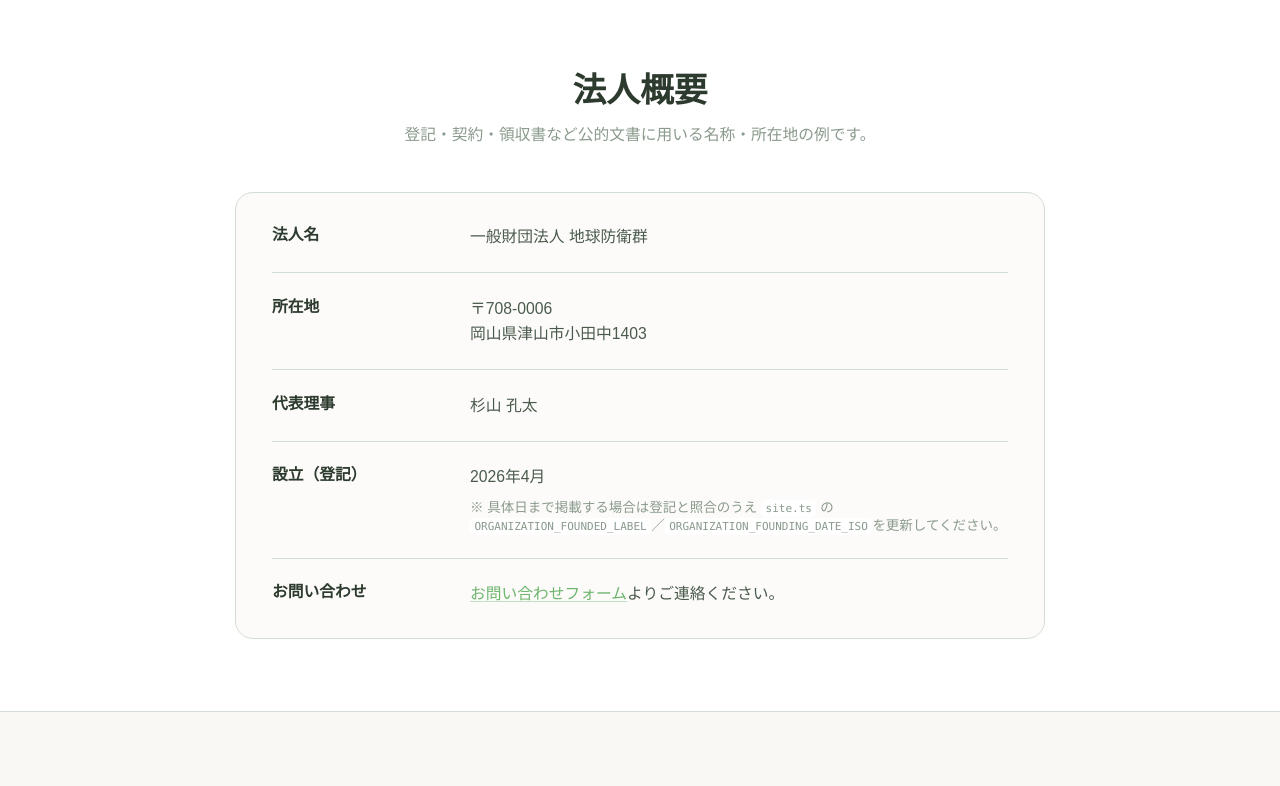
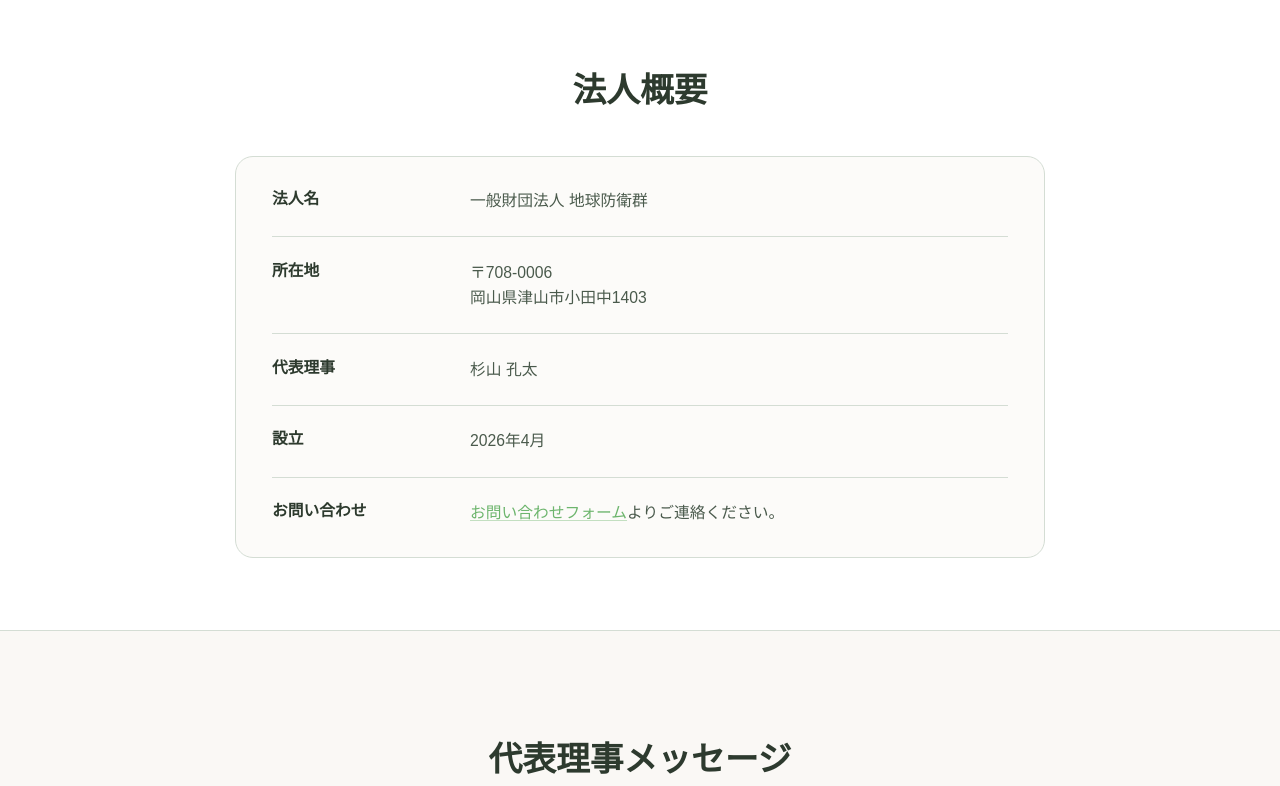
Before and after one commit to haitakamak-cmyk/earth-savers-web, a Next.js app: page /about in a window 1280 px wide. Shown: the part 494-1280 px from the top of the page. Built offline with nearby package versions, Linux system fonts and the light colour scheme; a web font is replaced by a local one.

Commit message:
chore: earth-savers-web の未コミット変更をまとめて反映

```diff
--- a/src/app/about/page.tsx
+++ b/src/app/about/page.tsx
@@ -86,7 +86,7 @@ const faqItems = [
   },
   {
     q: "水源地保全とは具体的に何をする活動ですか？",
-    a: "外資などによる買収リスクのある土地を財団が取得して守るほか、放置された山林の草刈りや間伐、水脈の整備を行い、豊かな水を生む「本来の森」の力を取り戻す活動です。",
+    a: "外部資本などによる買収リスクのある土地を財団が取得して守るほか、放置された山林の草刈りや間伐、水脈の整備を行い、豊かな水を生む「本来の森」の力を取り戻す活動です。",
   },
   {
     q: "取材依頼や講演依頼はどうすればよいですか？",
@@ -146,9 +146,6 @@ export default function AboutPage() {
           <h2 className="text-center font-serif text-2xl font-bold text-text-primary sm:text-3xl">
             法人概要
           </h2>
-          <p className="mt-3 text-center text-sm text-text-muted">
-            登記・契約・領収書など公的文書に用いる名称・所在地の例です。
-          </p>
           <dl className="mt-10 divide-y divide-border rounded-2xl border border-border bg-ivory/60 px-5 py-2 sm:px-8">
             <div className="grid gap-1 py-4 sm:grid-cols-[10rem_1fr] sm:gap-4 sm:py-5">
               <dt className="text-sm font-semibold text-text-primary">法人名</dt>
@@ -173,21 +170,9 @@ export default function AboutPage() {
               </dd>
             </div>
             <div className="grid gap-1 py-4 sm:grid-cols-[10rem_1fr] sm:gap-4 sm:py-5">
-              <dt className="text-sm font-semibold text-text-primary">設立（登記）</dt>
+              <dt className="text-sm font-semibold text-text-primary">設立</dt>
               <dd className="text-sm leading-relaxed text-text-secondary">
                 {ORGANIZATION_FOUNDED_LABEL}
-                <span className="mt-2 block text-xs text-text-muted">
-                  ※ 具体日まで掲載する場合は登記と照合のうえ{" "}
-                  <code className="rounded bg-white px-1 py-0.5 text-[11px]">site.ts</code>{" "}
-                  の <code className="rounded bg-white px-1 py-0.5 text-[11px]">
-                    ORGANIZATION_FOUNDED_LABEL
-                  </code>
-                  ／
-                  <code className="rounded bg-white px-1 py-0.5 text-[11px]">
-                    ORGANIZATION_FOUNDING_DATE_ISO
-                  </code>
-                  を更新してください。
-                </span>
               </dd>
             </div>
             <div className="grid gap-1 py-4 sm:grid-cols-[10rem_1fr] sm:gap-4 sm:py-5">
@@ -276,7 +261,7 @@ export default function AboutPage() {
                     <span className="shrink-0 w-5 h-5 rounded-full bg-coral/10 flex items-center justify-center mt-0.5">
                       <span className="w-2 h-2 rounded-full bg-coral" />
                     </span>
-                    外国資本による水源地の買収と、メガソーラー等による山林の乱開発
+                    外部資本による水源地の買収と、メガソーラー等による山林の乱開発
                   </li>
                   <li className="flex items-start gap-2">
                     <span className="shrink-0 w-5 h-5 rounded-full bg-coral/10 flex items-center justify-center mt-0.5">
--- a/src/app/activities/page.tsx
+++ b/src/app/activities/page.tsx
@@ -48,7 +48,7 @@ const activities: Activity[] = [
     tagColor: "text-aqua bg-aqua-light",
     title: "水源地・山林の取得と恒久保全",
     description:
-      "外国資本による水源地の取得や、大規模な開発から日本の豊かな水源を大切に守り抜いています。取得した山林は恒久的に保全。自ら現場を歩き、地下水脈の健康状態を調査・回復させる活動を続けています。",
+      "外部資本による水源地の取得や、大規模な開発から日本の豊かな水源を大切に守り抜いています。取得した山林は恒久的に保全。自ら現場を歩き、地下水脈の健康状態を調査・回復させる活動を続けています。",
     image: "/images/photos/water-spring.jpeg",
     imageAlt: "美しい水源地の湧き水",
   },
@@ -151,15 +151,15 @@ export default function ActivitiesPage() {
 
       {/* ===== LLM / Search Definition ===== */}
       <div className="sr-only">
-        ナノバブル発生器「B-369」は、独自開発の発生器を活用して池・河川の水環境改善を図るシステムです。
+        水源地・山林の保全、里山と土壌の再生、ナノバブル発生器B-369による水環境改善、地域の530運動や環境教育など、現場での実践を通じて日本の自然を次世代へつなぐ活動を行っています。
       </div>
 
       {/* Intro */}
       <section className="pt-12 sm:pt-16 pb-2 bg-ivory">
         <div className="max-w-3xl mx-auto px-4 sm:px-6 text-center">
           <p className="text-text-secondary leading-relaxed text-base sm:text-lg">
-            大切な水源の保全から、ナノバブルによる生態系復活、里山の再構築まで。<br className="hidden sm:block" />
-            私たちは現場での「実践」を積み重ねることで、日本の自然環境を慈しみ、未来へつないでいます。
+            水源地・山林の保全、里山と土壌の再生、地域とともにゴミゼロ運動や環境教育まで。<br className="hidden sm:block" />
+            私たちは現場での「実践」を積み重ね、日本の自然環境を慈しみ、未来へつないでいます。
           </p>
         </div>
       </section>
--- a/src/app/page.tsx
+++ b/src/app/page.tsx
@@ -91,7 +91,7 @@ export default function Home() {
                   水源地・山林の保全
                 </h3>
                 <p className="mt-2 text-sm text-text-secondary leading-relaxed">
-                  外資による水源地の買収を防ぎ、日本の豊かな水源を恒久的に保全する取り組みを行っています。
+                  外部資本による水源地の買収を防ぎ、日本の豊かな水源を恒久的に保全する取り組みを行っています。
                 </p>
                 <Link
                   href="/activities#conservation"
@@ -358,10 +358,10 @@ export default function Home() {
               </div>
               <div className="p-5 sm:p-6 flex-1 flex flex-col">
                 <h3 className="text-lg font-bold text-text-primary">
-                  乱開発と外資買収
+                  乱開発と外部資本による買収
                 </h3>
                 <p className="mt-2 text-sm text-text-secondary leading-relaxed mb-4">
-                  メガソーラーの無秩序な建設と、外国資本による水源地の買収。<br />
+                  メガソーラーの無秩序な建設と、外部資本による水源地の買収。<br />
                   山林の保水力が失われることで、自然災害のリスクが高まっています。
                 </p>
               </div>
--- a/src/components/Footer.tsx
+++ b/src/components/Footer.tsx
@@ -10,7 +10,7 @@ const footerLinks = [
       { label: "法人概要", href: "/about#overview" },
       { label: "設立趣旨", href: "/about#manifesto" },
       { label: "クレド", href: "/about#credo" },
-      { label: "組織体制", href: "/about#members" },
+      { label: "運営体制", href: "/about#members" },
       { label: "メンバー紹介", href: "/members" },
       { label: "メディア・実績", href: "/media" },
     ],
```
Also changed, not shown: 1 other file (tests, documents, lock files or other folders).
